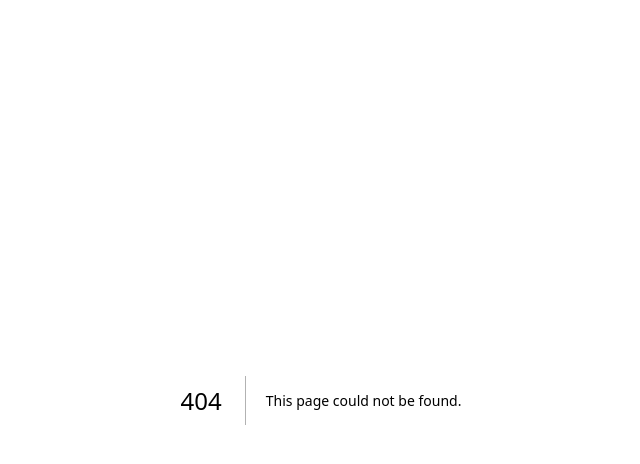
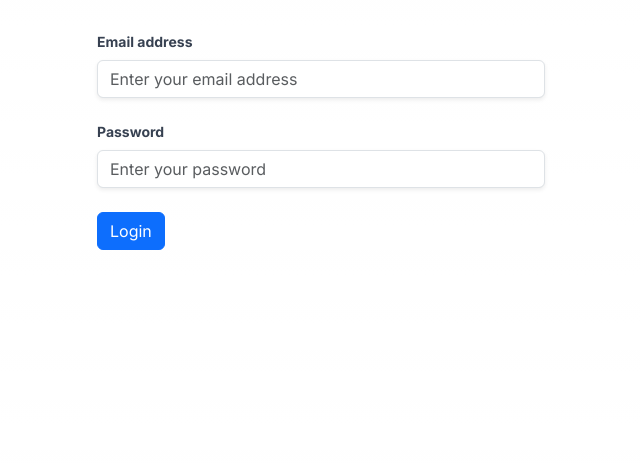
Before and after one commit to chebbijobseeker/itransform365_test, a Next.js app: page /login in a window 1280 px wide. Before the commit this address had no page. Shown: the top 464 px of the page, without its empty margins (319-959 px from the left). Built offline with nearby package versions, Linux system fonts and the light colour scheme.

Commit message:
feature: design login page

```diff
--- a/app/globals.css
+++ b/app/globals.css
@@ -4,7 +4,7 @@
 
 :root {
   --foreground-rgb: 0, 0, 0;
-  --background-start-rgb: 214, 219, 220;
+  --background-start-rgb: 255, 255, 255;
   --background-end-rgb: 255, 255, 255;
 }
 
--- /dev/null
+++ b/app/login/page.tsx
@@ -0,0 +1,39 @@
+import "bootstrap/dist/css/bootstrap.min.css";
+
+export default function LoginPage() {
+  return (
+    <form className="max-w-md mx-auto mt-8">
+      <div className="mb-6">
+        <label
+          htmlFor="email"
+          className="block text-gray-700 text-sm font-bold mb-2"
+        >
+          Email address
+        </label>
+        <input
+          type="email"
+          className="shadow-sm form-control"
+          id="email"
+          placeholder="Enter your email address"
+        />
+      </div>
+      <div className="mb-6">
+        <label
+          htmlFor="password"
+          className="block text-gray-700 text-sm font-bold mb-2"
+        >
+          Password
+        </label>
+        <input
+          type="password"
+          className="shadow-sm form-control"
+          id="password"
+          placeholder="Enter your password"
+        />
+      </div>
+      <button type="submit" className="btn btn-primary btn-block">
+        Login
+      </button>
+    </form>
+  );
+}
```
Also changed, not shown: package.json (+5 -4 lines), 1 other file (tests, documents, lock files or other folders).
